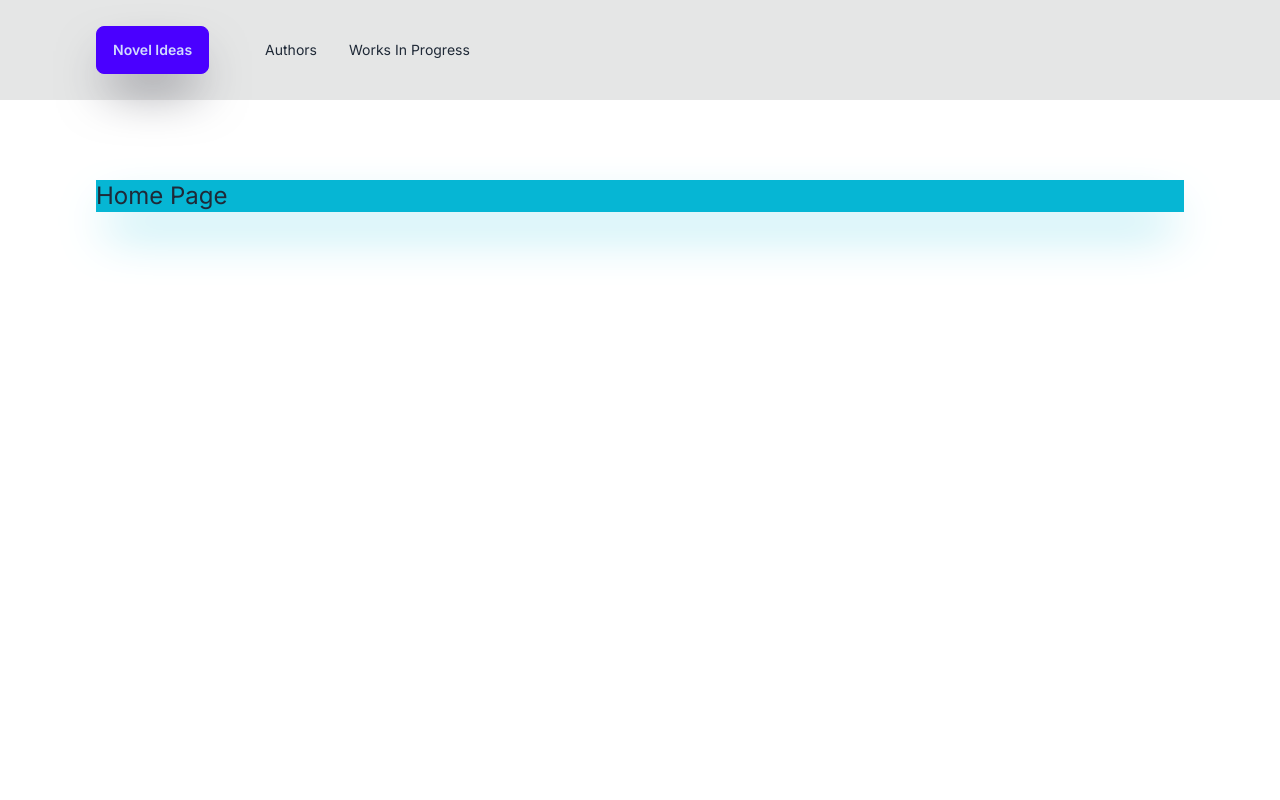
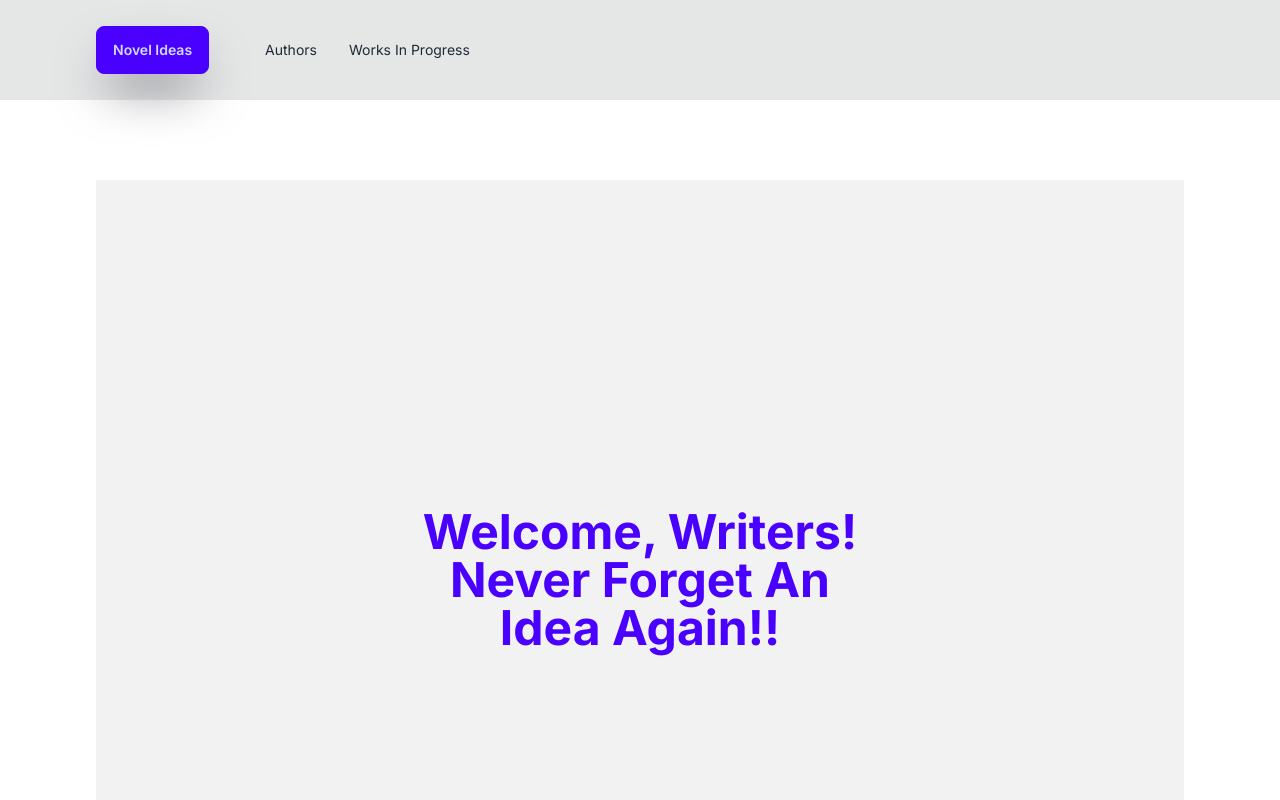
Before and after one commit to mmaustin/project-fb, a Next.js app in the folder fb/: page / in a window 1280 px wide. Shown: the top 800 px of the page. Built offline with nearby package versions, Linux system fonts and the light colour scheme; no server answers.

Commit message:
restyled homepage

```diff
--- a/fb/app/(command)/layout.jsx
+++ b/fb/app/(command)/layout.jsx
@@ -1,7 +1,7 @@
 
 
 const layout = ({ children }) => {
-  return <div>(children)</div>
+  return <div>{children}</div>
 };
 
 export default layout;
--- a/fb/app/page.js
+++ b/fb/app/page.js
@@ -1,9 +1,9 @@
-import { getAuthors } from '@/utils/actions';
+//import { getAuthors } from '@/utils/actions';
 //import { connectToDB } from '@/utils/database';
 //import Image from 'next/image';
 
 
-const HomePage = async () => {
+const HomePage = () => {
 
   // try {
   //   //await connectToDB();
@@ -25,8 +25,14 @@ const HomePage = async () => {
   // }
 
   return (
-    <div className="shadow-2xl shadow-cyan-500  bg-cyan-500">
-      <h1 className="text-2xl">Home Page</h1>
+    <div className="hero min-h-screen bg-base-200">
+      <div className="hero-content text-center">
+        <div className="max-w-md">
+          <h1 className="text-5xl font-bold text-primary">
+            Welcome, Writers!  Never Forget An Idea Again!!
+          </h1>
+        </div>
+      </div>
     </div>
   )
 }
```
